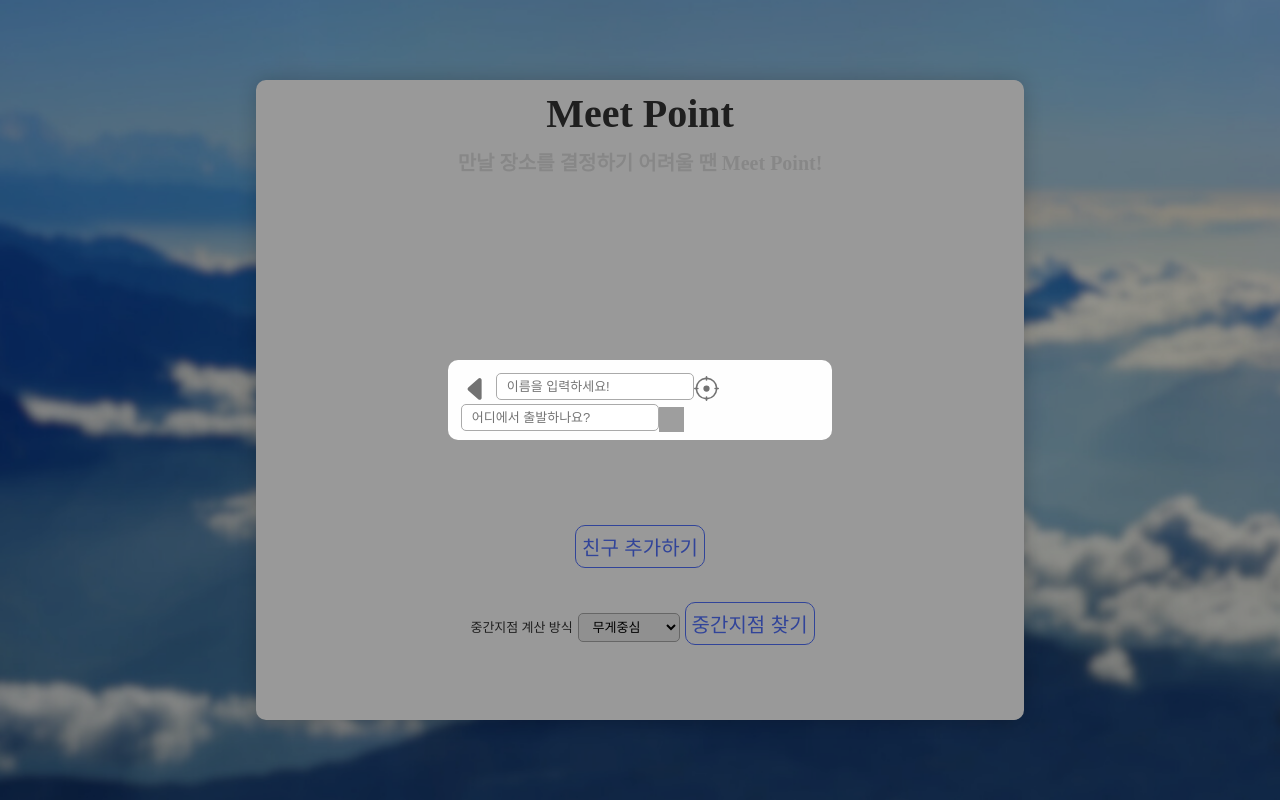
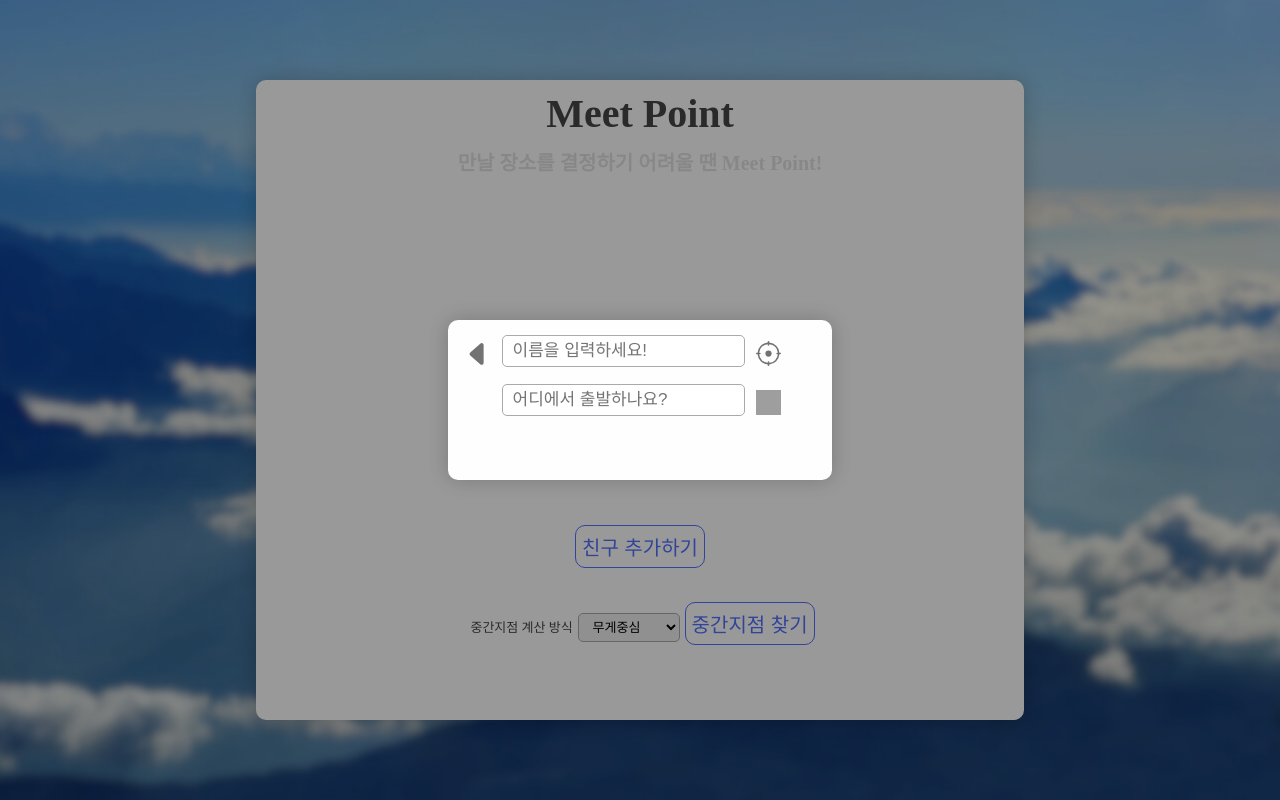
Before and after one commit to kjy0124/MeetPoint, a Vue app: page /InputPage in a window 1280 px wide. Both pictures are taken after a click on the button "친구 추가하기". Shown: the top 800 px of the page. Built offline with nearby package versions, Linux system fonts and the light colour scheme; grey boxes are pictures that could not be loaded.

Commit message:
240331 권지용 첫페이지 수정

```diff
--- a/src/components/InputPage.vue
+++ b/src/components/InputPage.vue
@@ -12,9 +12,9 @@
                         <ul>
                             <li v-for="(friend, index) in friendList" :key="index"
                                 :class="{ 'with-border': index !== friendList.length }">
-                                <div class="element-left">{{ friend.name + index }}</div>
+                                <div class="element-left">{{ friend.name.trim() !== '' ? friend.name : "친구"+(index+1) }}</div>
                                 <div class="element-mid">{{ friend.address }}</div>
-                                <button class="element-right delete" @click="removeFriend(index)"></button>
+                                <button class="element-right delete" @click="removeFriend(friend)"></button>
                             </li>
                         </ul>
                     </div>
@@ -40,14 +40,14 @@
     <!-- 모달 창-->
     <div class="modal-warper" v-if="modalOpen">
         <div class="modal-content">
-            <div>
-                <img src="@/assets/caret-modal-fill.svg" @click="closeModal()" />
-                <input class="input-name" placeholder="이름을 입력하세요!" type="text" v-model="name" />
+            <div class="modal-content-top">
+                <img src="@/assets/caret-modal-fill.svg" alt="뒤로가기" @click="closeModal()" />
+                <input class="input-name" placeholder="이름을 입력하세요!" type="text" id="name" v-model="name" />
                 <img src="@/assets/mylocation.svg" alt="현재 위치" />
             </div>
-            <div>
-                <input class="input-location" placeholder="어디에서 출발하나요?" type="text" v-model="location" />
-                <img class="search-img" src="../assets/돋보기.png"/>
+            <div class="modal-content-btm">
+                <input class="input-location" placeholder="어디에서 출발하나요?" type="text" id="location" v-model="location" />
+                <img class="search-img" src="../assets/돋보기.png" @click="addFriend()" />
             </div>
         </div>
     </div>
@@ -58,6 +58,8 @@ export default {
         return {
             friendList: [], // 친구 목록을 관리할 배열
             modalOpen: false,
+            name: '', // 사용자 이름 저장하는 변수
+            location: '', // 모달 창에서 선택한 위치를 저장하는 변수
         };
     },
     methods: {
@@ -67,6 +69,17 @@ export default {
 
         closeModal() {
             this.modalOpen = false;
+            this.name = '';
+            this.location = '';
+        },
+
+        addFriend(){
+            if(this.location.trim() ===''){
+                alert("주소를 입력하세요!");
+                return;
+            }
+            this.friendList.push({ name: this.name, address: this.location});
+            // this.closeModal();
         },
 
         removeFriend(index) {
--- a/src/css/component.css
+++ b/src/css/component.css
@@ -75,11 +75,18 @@
 }
 
 .element-left {
-    width: 33%;
+    width: 20%;
+    background-color: #5271ff;
+    border-radius: 1em;
+    color: #fefefe;
+    margin-right: 10%;
 }
 
 .element-mid {
     width: 33%;
+    border: #5271ff 1px solid;
+    border-radius: 1em;
+    color: #5271ff;
 }
 
 .element-right {
@@ -151,15 +158,26 @@
     background-color: #fefefe;
     border-radius: 10px;
     width: 30%;
-    height: 10%;
-    padding: 1%;
+    height: 20%;
+    padding: 1.5em;
+    box-shadow: 0px 0px 20px rgb(0, 0, 0, .2);
 }
 
-.input-name{
-    border: 1px solid #5271ff;
+.input-name, .input-location{
+    font-size: 1.7em !important;
+    margin-left: 0.5em !important;
+    margin-right: 0.7em;
 }
 
 .search-img{
     width: 2.5em;
     height: 2.5em;
 }
+
+.modal-content-top{
+    margin-bottom: 1.5em;
+}
+
+.modal-content-btm{
+    margin-left: 3em;
+}
--- a/src/css/reset.css
+++ b/src/css/reset.css
@@ -12,7 +12,7 @@ body,
     width: 100%;
     min-height: 100vh;
     font-size: 10px;
-    color: #333;
+    color: #464646;
     font-family: 'Pretendard';
 }
 
```
